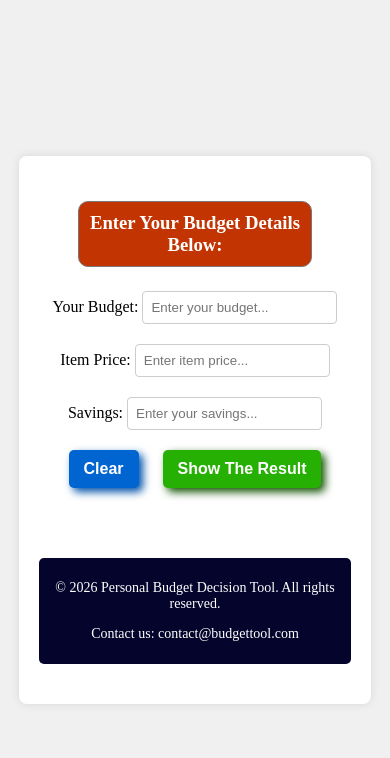
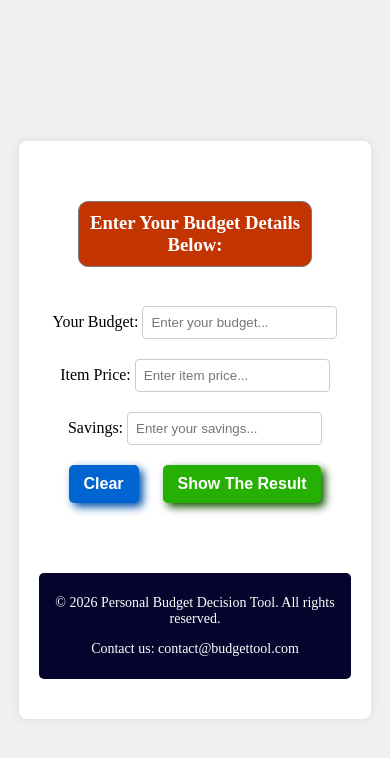
Before and after one commit to Lantern-7/My-Web, a plain HTML site: page index-input.html in a window 390 px wide. Drawn offline with Linux system fonts and the light colour scheme.

Commit message:
Adjust h3 margin for mobile responsiveness

```diff
--- a/index-input.css
+++ b/index-input.css
@@ -109,7 +109,7 @@ a {
 @media (max-width: 900px) {
 
     h3 {
-       margin: 5% 10%;
+       margin: 10% 10%;
     }
 
     .container {
```
